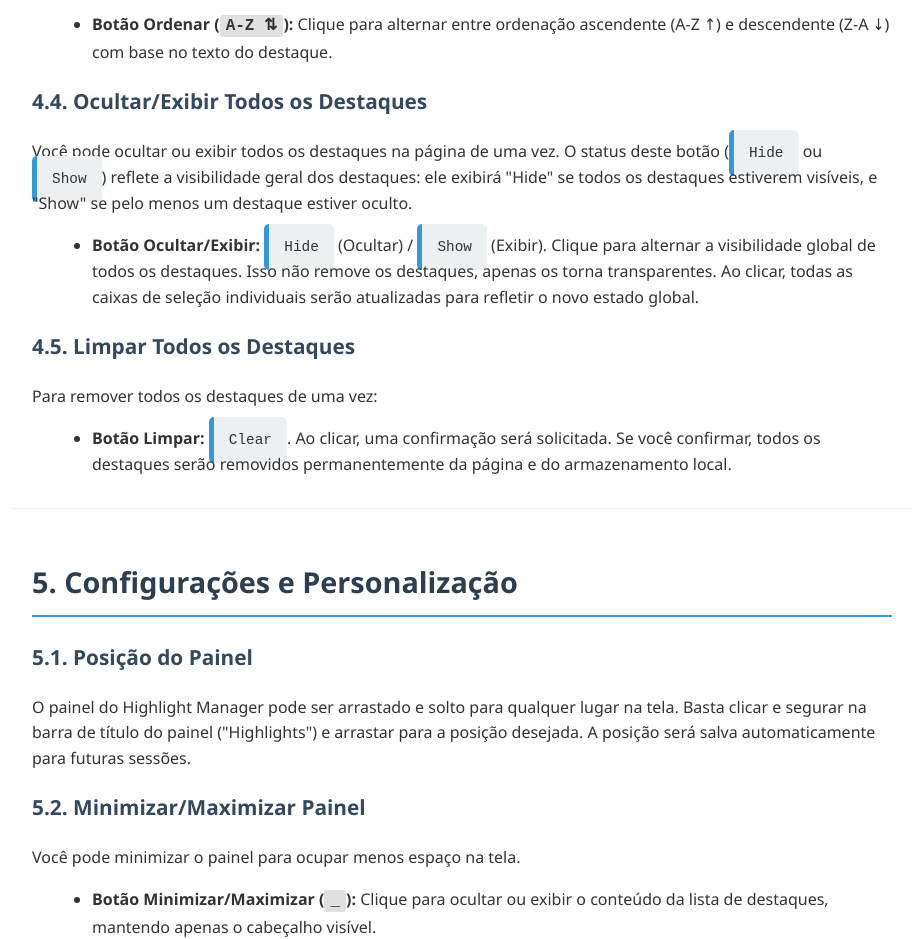
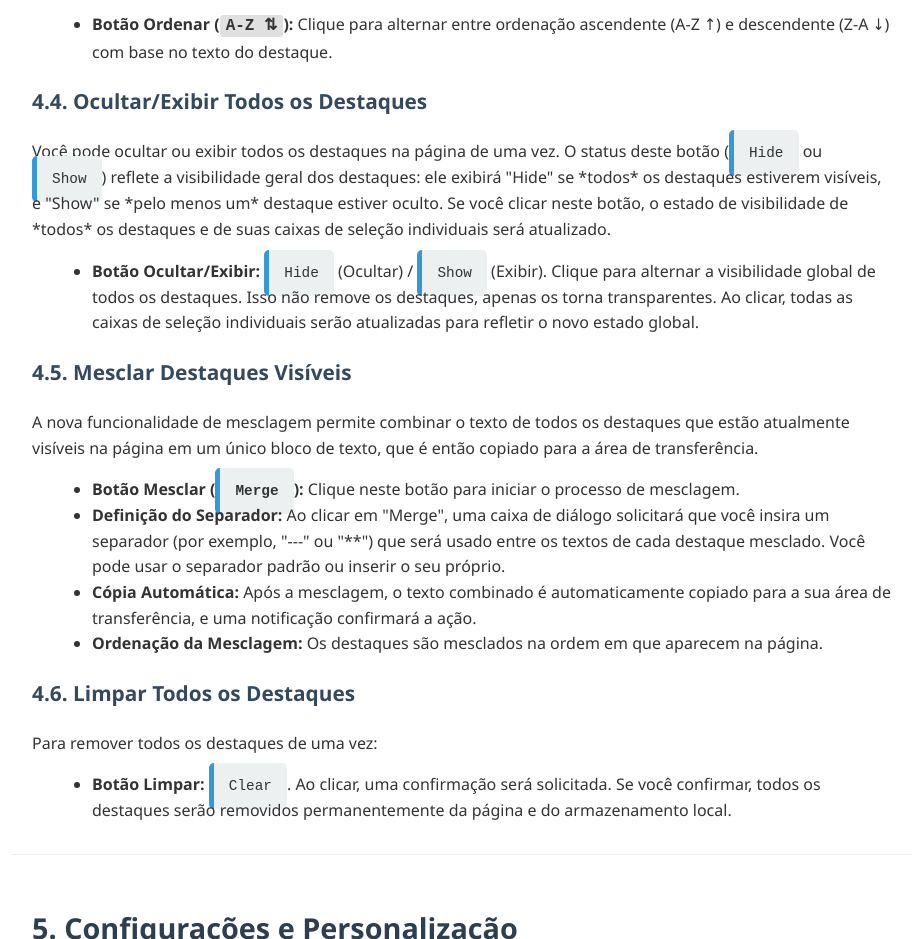
Before and after one commit to magasine/highlight-manager, a plain HTML site: page HM-Manual.html in a window 1280 px wide. Shown: the part 2720-3659 px from the top of the page, without its empty margins (178-1101 px from the left). Drawn offline with Linux system fonts and the light colour scheme.

Commit message:
Upload version v20250701
Update manual

```diff
--- a/HM-Manual.html
+++ b/HM-Manual.html
@@ -338,9 +338,9 @@
             <h3>4.4. Ocultar/Exibir Todos os Destaques</h3>
             <p>Você pode ocultar ou exibir todos os destaques na página de
                 uma vez. O status deste botão (<span class="code-snippet">Hide</span> ou <span class="code-snippet">Show</span>)
-                reflete a visibilidade geral dos destaques: ele exibirá "Hide" se todos os destaques estiverem
-                visíveis, e "Show" se pelo menos um destaque estiver oculto.
-            </p>
+                reflete a visibilidade geral dos destaques: ele exibirá "Hide" se *todos* os destaques estiverem
+                visíveis, e "Show" se *pelo menos um* destaque estiver oculto. Se você clicar neste botão, o estado de
+                visibilidade de *todos* os destaques e de suas caixas de seleção individuais será atualizado.</p>
             <ul>
                 <li><strong>Botão Ocultar/Exibir:</strong> <span class="code-snippet">Hide</span> (Ocultar) / <span
                         class="code-snippet">Show</span> (Exibir). Clique
@@ -351,7 +351,22 @@
                     global.</li>
             </ul>
 
-            <h3>4.5. Limpar Todos os Destaques</h3>
+            <h3>4.5. Mesclar Destaques Visíveis</h3>
+            <p>A nova funcionalidade de mesclagem permite combinar o texto de todos os destaques que estão atualmente
+                visíveis na página em um único bloco de texto, que é então copiado para a área de transferência.</p>
+            <ul>
+                <li><strong>Botão Mesclar (<span class="code-snippet">Merge</span>):</strong> Clique neste botão
+                    para iniciar o processo de mesclagem.</li>
+                <li><strong>Definição do Separador:</strong> Ao clicar em "Merge", uma caixa de diálogo solicitará
+                    que você insira um separador (por exemplo, "---" ou "**") que será usado entre os textos de cada
+                    destaque mesclado. Você pode usar o separador padrão ou inserir o seu próprio.</li>
+                <li><strong>Cópia Automática:</strong> Após a mesclagem, o texto combinado é automaticamente copiado
+                    para a sua área de transferência, e uma notificação confirmará a ação.</li>
+                <li><strong>Ordenação da Mesclagem:</strong> Os destaques são mesclados na ordem em que aparecem na
+                    página.</li>
+            </ul>
+
+            <h3>4.6. Limpar Todos os Destaques</h3>
             <p>Para remover todos os destaques de uma vez:</p>
             <ul>
                 <li><strong>Botão Limpar:</strong> <span class="code-snippet">Clear</span>. Ao clicar, uma
```
